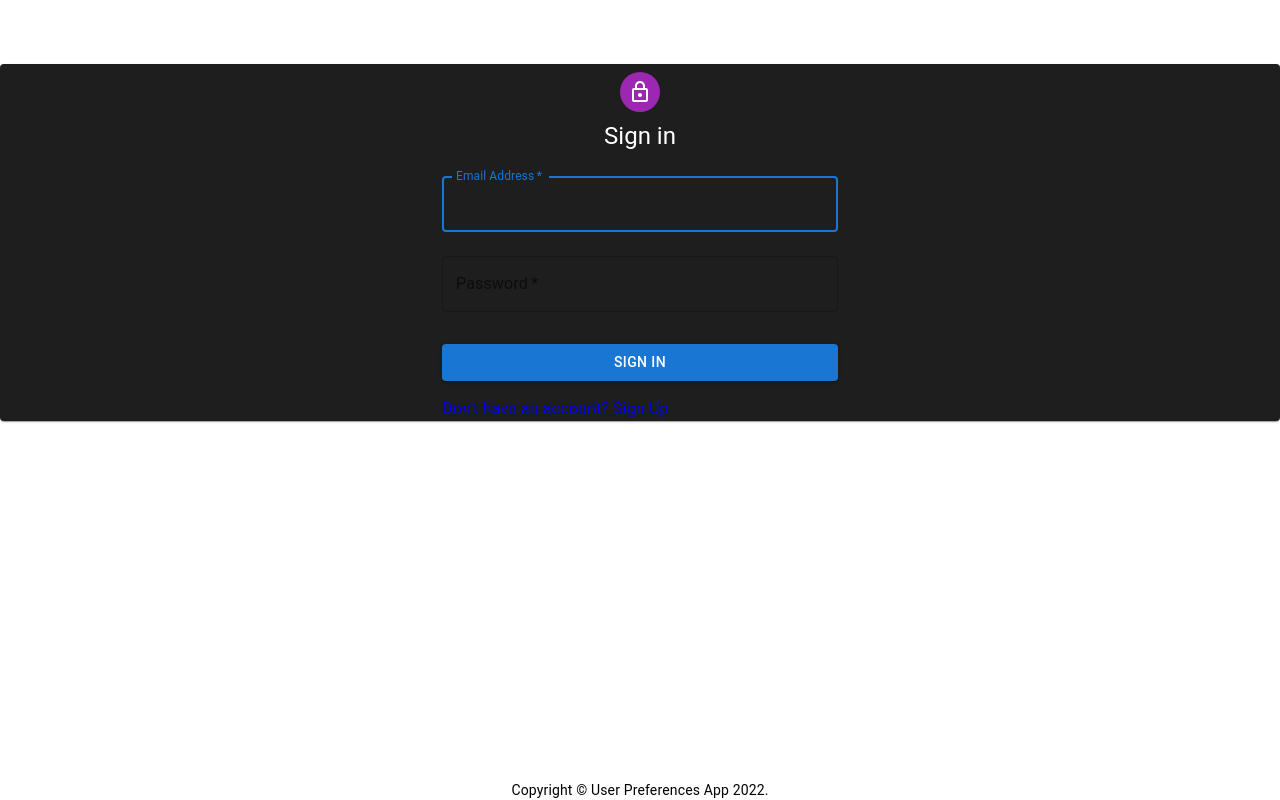
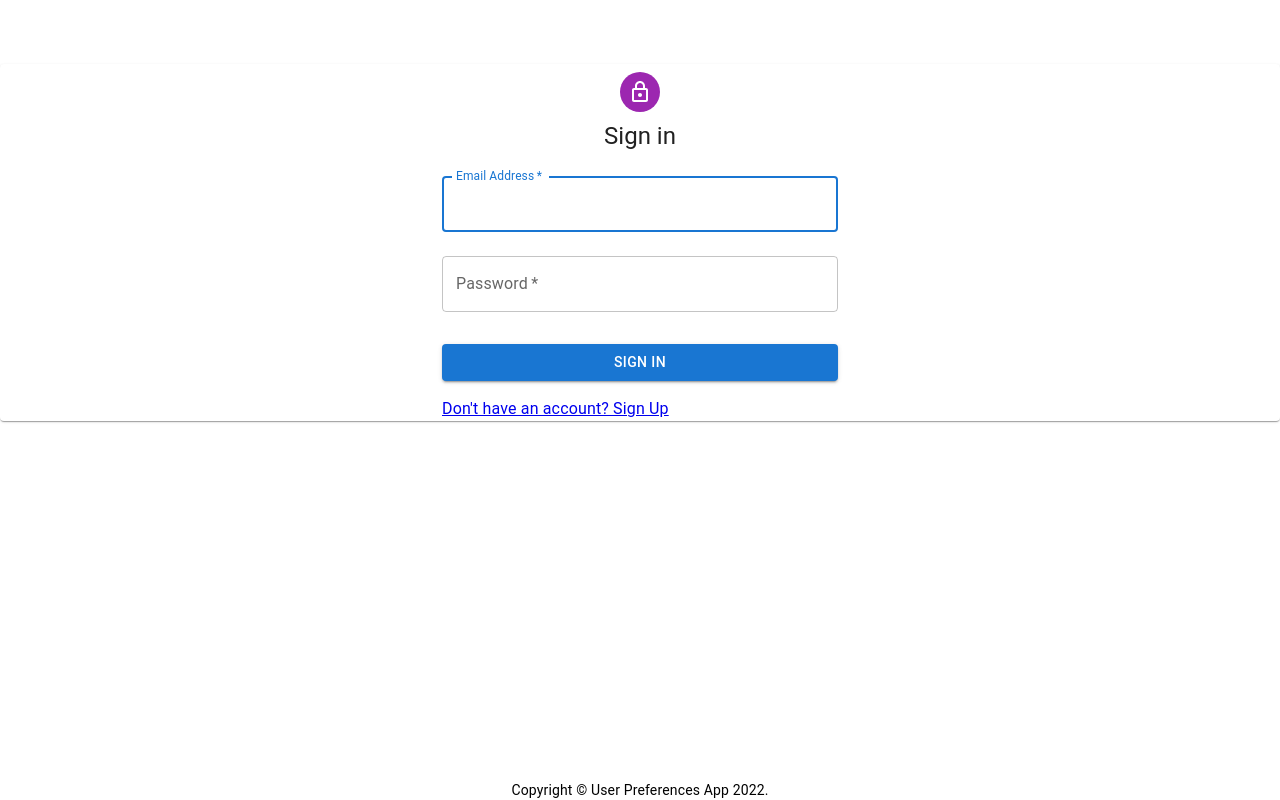
Before and after one commit to send2abhishek/user-preferences, a React (Create React App) app in the folder client/: page / in a window 1280 px wide. Built offline with nearby package versions, Linux system fonts and the light colour scheme.

Commit message:
feat: Configure store and add toggling theme functionality

```diff
--- a/client/src/components/footer/index.jsx
+++ b/client/src/components/footer/index.jsx
@@ -1,5 +1,5 @@
 import React from "react";
-import { Typography, Link, Grid } from "@mui/material/";
+import { Typography, Grid } from "@mui/material/";
 
 const Copyright = (props) => {
   return (
--- a/client/src/components/header/index.jsx
+++ b/client/src/components/header/index.jsx
@@ -13,6 +13,9 @@ import IconButton from "@mui/material/IconButton";
 import MenuIcon from "@mui/icons-material/Menu";
 
 import { useLocation } from "react-router-dom";
+import { useSelector, useDispatch } from "react-redux";
+
+import { updateSelectedTheme } from "reduxSlices/themeSlice";
 
 export default function ButtonAppBar() {
   const { pathname } = useLocation();
@@ -20,10 +23,23 @@ export default function ButtonAppBar() {
 
   const [anchorEl, setAnchorEl] = React.useState(null);
   const open = Boolean(anchorEl);
+
+  const dispatch = useDispatch();
+  const themeList = useSelector((state) => state.theme.themeList);
+
+  console.log("themeList", themeList);
+
   const handleClick = (event) => {
     setAnchorEl(event.currentTarget);
   };
   const handleClose = () => {
+    setAnchorEl(null);
+  };
+
+  const handleThemeChange = (themeId) => {
+    dispatch(
+      updateSelectedTheme(themeList.find((item) => item.id === themeId))
+    );
     setAnchorEl(null);
   };
 
@@ -79,8 +95,11 @@ export default function ButtonAppBar() {
               horizontal: "right",
             }}
           >
-            <MenuItem onClick={handleClose}>Primary</MenuItem>
-            <MenuItem onClick={handleClose}>Dark</MenuItem>
+            {themeList.map((item, index) => (
+              <MenuItem key={index} onClick={() => handleThemeChange(item.id)}>
+                {item.themeName}
+              </MenuItem>
+            ))}
           </Menu>
           <Button color="inherit">Logout</Button>
         </Toolbar>
--- a/client/src/containers/layout/index.jsx
+++ b/client/src/containers/layout/index.jsx
@@ -1,22 +1,22 @@
 import React from "react";
-import useMediaQuery from "@mui/material/useMediaQuery";
 import { ThemeProvider, createTheme, Paper } from "@mui/material";
+import { useSelector } from "react-redux";
 
 import Aux from "hoc/Auxiliary";
 import Header from "components/header/";
 import Footer from "components/footer/";
 
 const Layout = (props) => {
-  const prefersDarkMode = useMediaQuery("(prefers-color-scheme: dark)");
+  const selectedTheme = useSelector((state) => state.theme.selectedTheme);
 
   const theme = React.useMemo(
     () =>
       createTheme({
         palette: {
-          mode: prefersDarkMode ? "dark" : "dark",
+          mode: selectedTheme ? selectedTheme.themeName : "light",
         },
       }),
-    [prefersDarkMode]
+    [selectedTheme]
   );
   return (
     <Aux>
--- a/client/src/index.js
+++ b/client/src/index.js
@@ -4,12 +4,17 @@ import "./index.css";
 import App from "./App";
 import reportWebVitals from "./reportWebVitals";
 import { BrowserRouter } from "react-router-dom";
+import { Provider } from "react-redux";
+
+import store from "store/";
 
 ReactDOM.render(
   <React.StrictMode>
-    <BrowserRouter>
-      <App />
-    </BrowserRouter>
+    <Provider store={store}>
+      <BrowserRouter>
+        <App />
+      </BrowserRouter>
+    </Provider>
   </React.StrictMode>,
   document.getElementById("root")
 );
--- /dev/null
+++ b/client/src/reduxSlices/themeSlice.js
@@ -0,0 +1,28 @@
+import { createSlice } from "@reduxjs/toolkit";
+
+export const theme = createSlice({
+  name: "theme",
+  initialState: {
+    themeList: [
+      { id: 1, themeName: "light" },
+      { id: 2, themeName: "dark" },
+    ],
+    selectedTheme: null,
+  },
+  reducers: {
+    setTheme: (state, action) => {
+      state.selectedTheme = action.payload;
+    },
+    setThemeList: (state, action) => {
+      state.themeList = [...action.payload];
+    },
+  },
+});
+
+export const { setTheme, setThemeList } = theme.actions;
+
+export const updateSelectedTheme = (themeData) => (dispatch) => {
+  dispatch(setTheme(themeData));
+};
+
+export default theme.reducer;
--- /dev/null
+++ b/client/src/store/index.js
@@ -0,0 +1,9 @@
+import { configureStore } from "@reduxjs/toolkit";
+
+import themeReducer from "reduxSlices/themeSlice";
+
+export default configureStore({
+  reducer: {
+    theme: themeReducer,
+  },
+});
```
Also changed, not shown: client/package.json (+6 -4 lines), 1 other file (tests, documents, lock files or other folders).
